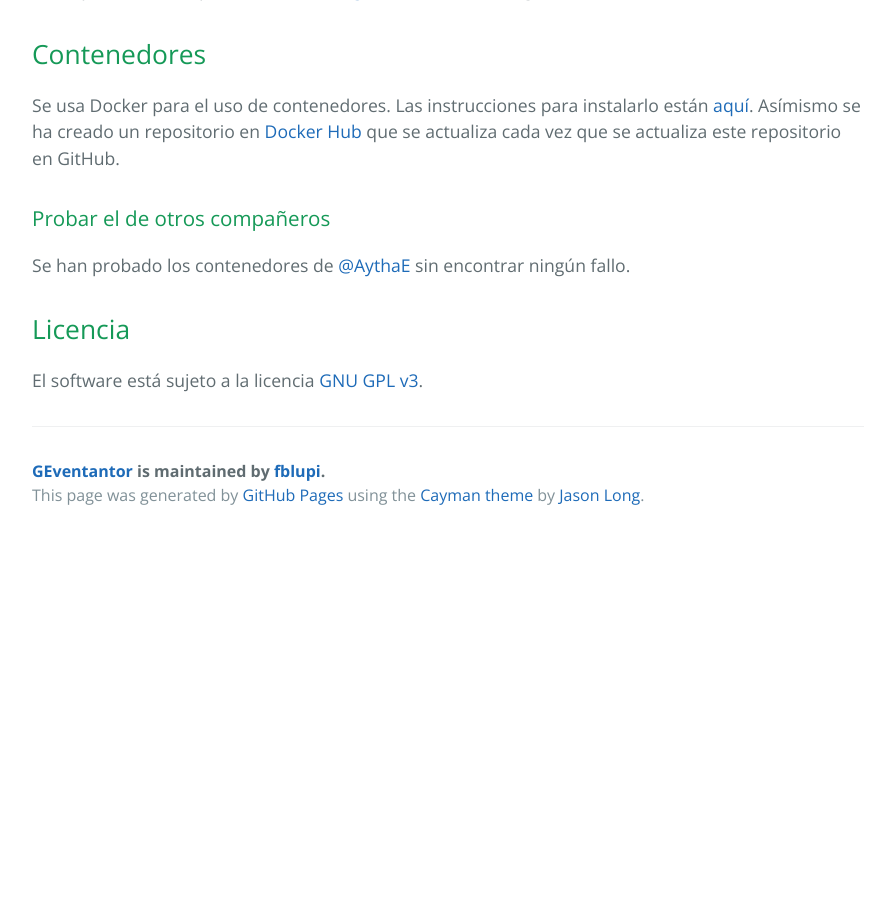
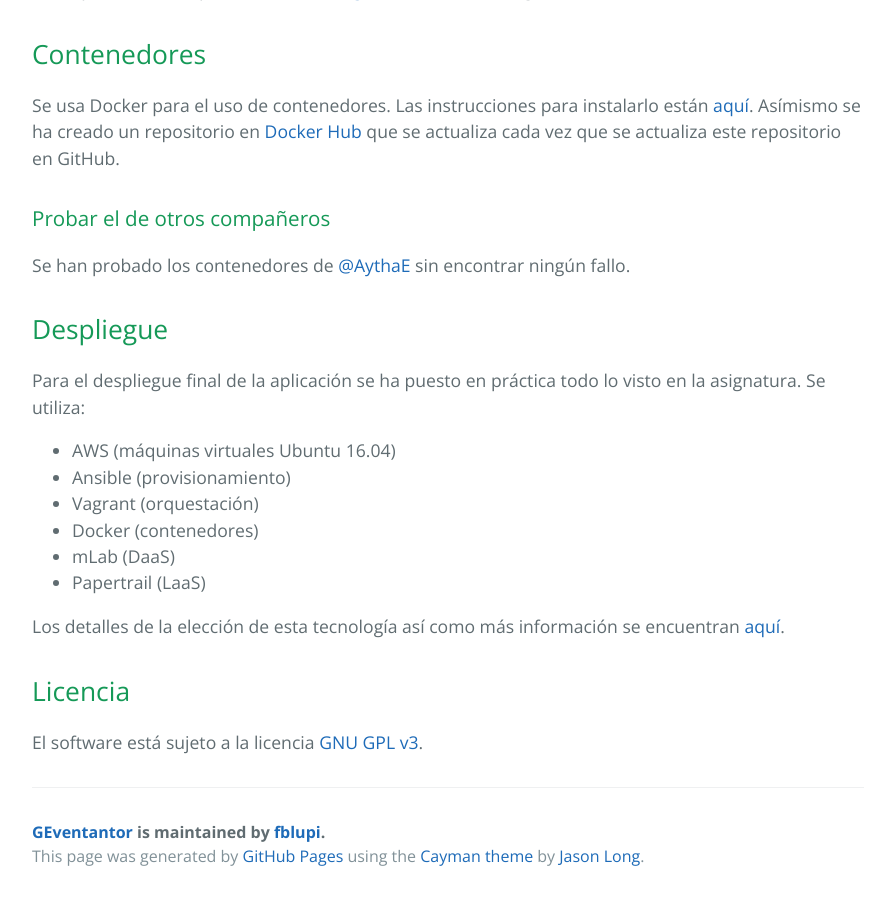
Before and after one commit to fblupi/GEventator, a Jekyll site: the page built from index.md, in a window 1280 px wide and 900 px high, scrolled down 3148 px. Shown: the whole window, without its empty margins (192-1087 px from the left). Built offline with Jekyll 4.4.1, drawn with Linux system fonts in a browser that asks for light colours; our own code applies the rules of GitHub Pages for plain Markdown files; before the commit the page ends 3687 px from its top, so only the background shows below that.

Commit message:
Documentación en gh-pages #30

```diff
--- a/index.md
+++ b/index.md
@@ -81,6 +81,19 @@
 
 Se han probado los contenedores de [@AythaE](contenedores-otros) sin encontrar ningún fallo.
 
+## Despliegue
+
+Para el despliegue final de la aplicación se ha puesto en práctica todo lo visto en la asignatura. Se utiliza:
+
+- AWS (máquinas virtuales Ubuntu 16.04)
+- Ansible (provisionamiento)
+- Vagrant (orquestación)
+- Docker (contenedores)
+- mLab (DaaS)
+- Papertrail (LaaS)
+
+Los detalles de la elección de esta tecnología así como más información se encuentran [aquí](despliegue.md).
+
 ## Licencia
 
 El software está sujeto a la licencia [GNU GPL v3](https://github.com/fblupi/master_informatica-CC/blob/master/LICENSE).
```
Also changed, not shown: contenedores.md (+1 -1 lines), despliegue.md (added, +47 -0 lines), img/deployment-working.png (added), img/mlab.png (added).
